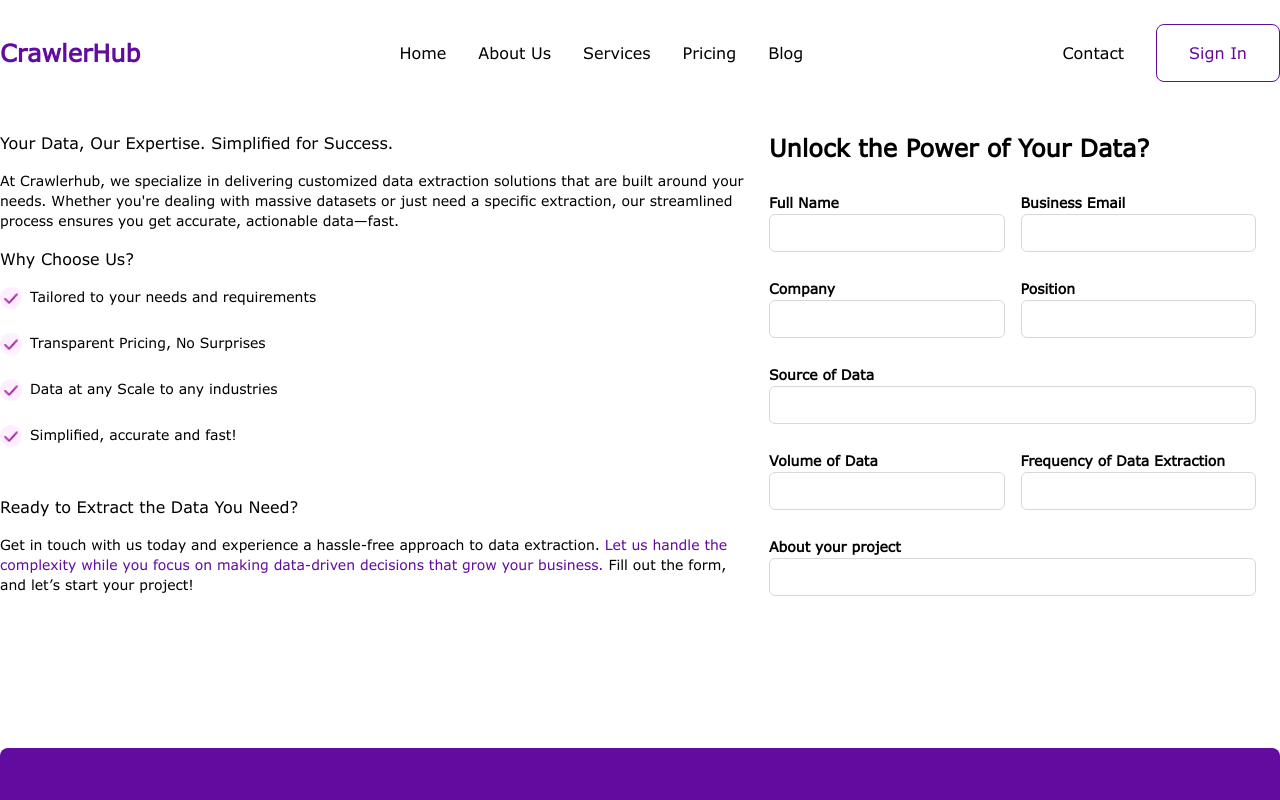
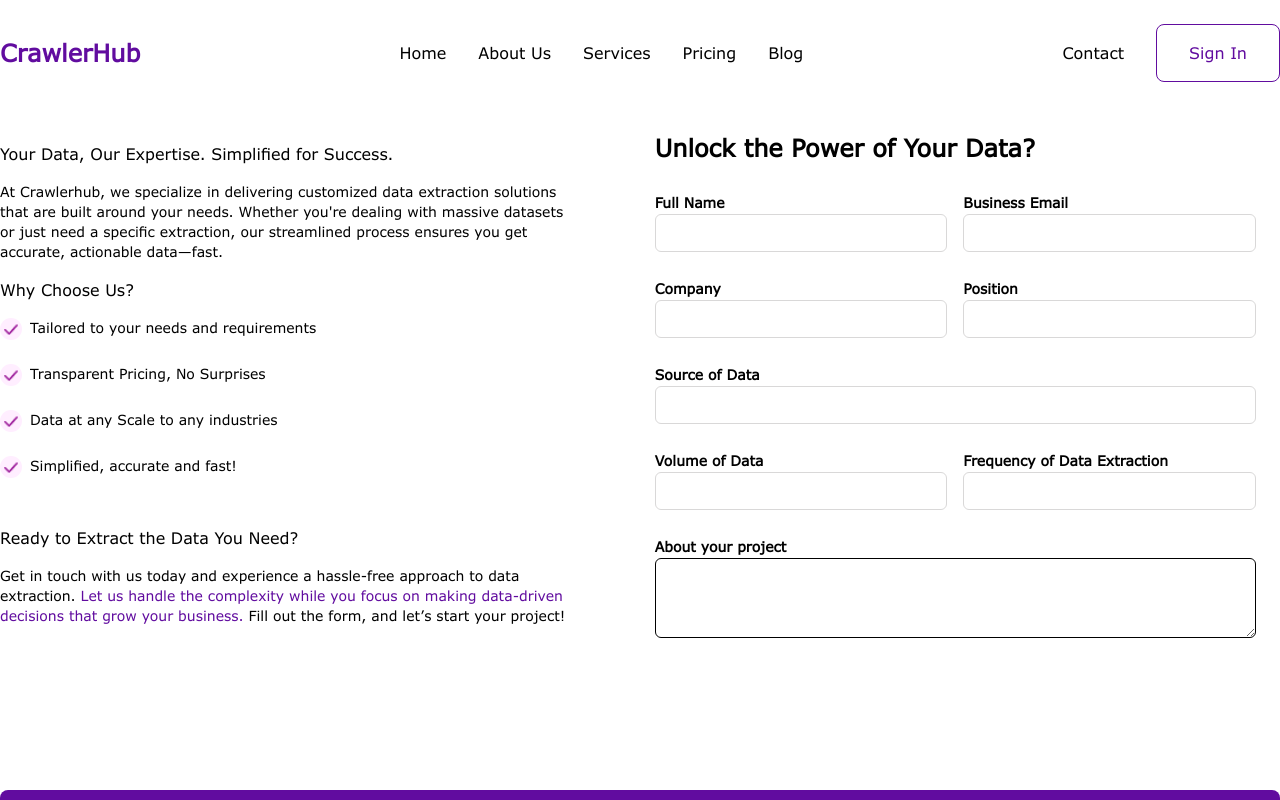
Before and after one commit to beecodeguy/crawlhub, a Next.js app: page /contact-us in a window 1280 px wide. Shown: the top 800 px of the page. Built offline with nearby package versions, Linux system fonts and the light colour scheme.

Commit message:
set width of contact-us form

```diff
--- a/src/app/(webpage)/contact-us/_components/contact-us-form.tsx
+++ b/src/app/(webpage)/contact-us/_components/contact-us-form.tsx
@@ -1,10 +1,11 @@
 import { Input } from "@/components/ui/input";
 import { Label } from "@/components/ui/label";
+import { Textarea } from "@/components/ui/textarea";
 import React from "react";
 
 const ContactUsForm = () => {
   return (
-    <div className="p-3 bg-white flex flex-col gap-3 w-full justify-center">
+    <div className="p-3 bg-white flex flex-col gap-3 justify-center w-[2000px]">
       <span className="typography-h4">Unlock the Power of Your Data?</span>
       <div className="flex gap-2">
         <div className="w-full">
@@ -45,7 +46,7 @@ const ContactUsForm = () => {
       <div className="w-full">
         <Label>About your project</Label>
         <div>
-          <Input />
+          <Textarea />
         </div>
       </div>
     </div>
--- a/src/app/(webpage)/contact-us/page.tsx
+++ b/src/app/(webpage)/contact-us/page.tsx
@@ -6,7 +6,7 @@ import ContactUsDescription from "./_components/contact-us-description";
 const ContactUs = () => {
   return (
     <div className="container mx-auto flex flex-col gap-[128px]">
-      <div className="flex items-center justify-between">
+      <div className="flex items-center justify-between gap-[50px]">
         <ContactUsDescription />
         <ContactUsForm />
       </div>
```
